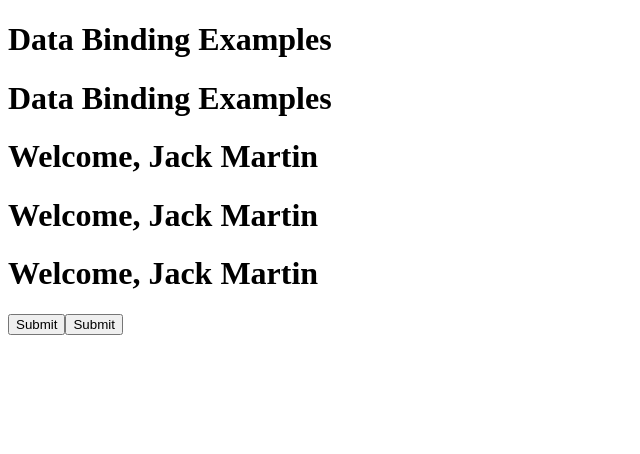
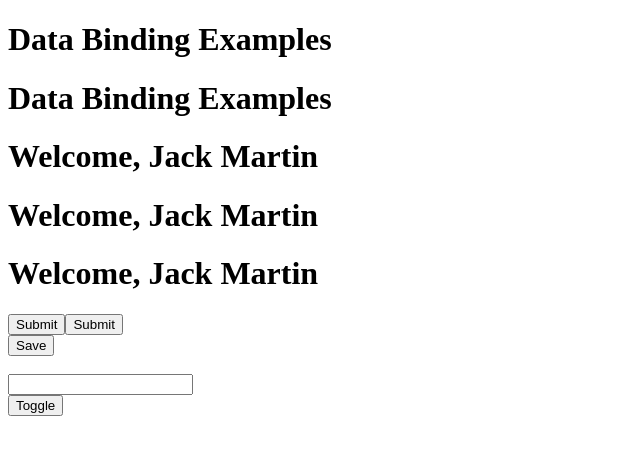
Before and after one commit to simplilearn-java-developer/my-first-project, an Angular app: page / in a window 1280 px wide. Shown: the top 454 px of the page, without its empty margins (0-640 px from the left). Built offline with nearby package versions, Linux system fonts and the light colour scheme.

Commit message:
ngIf directive

```diff
--- a/src/app/app.component.html
+++ b/src/app/app.component.html
@@ -9,3 +9,13 @@
 
 <button [disabled]="isDisabled">Submit</button>
 <button [disabled]="getIsDisabled()">Submit</button>
+<br>
+<button (click)="onSave()">Save</button>
+<br>
+{{ savedMessage }}
+<br>
+<input type="text" [(ngModel)]="message">
+{{ message }}
+<br>
+<button (click)="onToogle()">Toggle</button>
+<p *ngIf="toggle">Hello ngIf</p>
--- a/src/app/app.component.ts
+++ b/src/app/app.component.ts
@@ -13,6 +13,12 @@ export class AppComponent {
 
   isDisabled: boolean = true;
 
+  savedMessage: string = "";
+
+  message: string = "";
+
+  toggle: boolean = false;
+
   constructor(){
     setTimeout(()=>{
       this.isDisabled = false;
@@ -27,4 +33,12 @@ export class AppComponent {
     return this.isDisabled;
   }
 
+  onSave(): void{
+     this.savedMessage = "Message Saved";
+  }
+
+  onToogle(): void{
+     this.toggle = !this.toggle;
+  }
+
 }
--- a/src/app/app.module.ts
+++ b/src/app/app.module.ts
@@ -1,5 +1,6 @@
 import { NgModule } from '@angular/core';
 import { BrowserModule } from '@angular/platform-browser';
+import { FormsModule } from '@angular/forms';
 
 import { AppRoutingModule } from './app-routing.module';
 import { AppComponent } from './app.component';
@@ -10,7 +11,8 @@ import { AppComponent } from './app.component';
   ],
   imports: [
     BrowserModule,
-    AppRoutingModule
+    AppRoutingModule,
+    FormsModule
   ],
   providers: [],
   bootstrap: [AppComponent]
```
